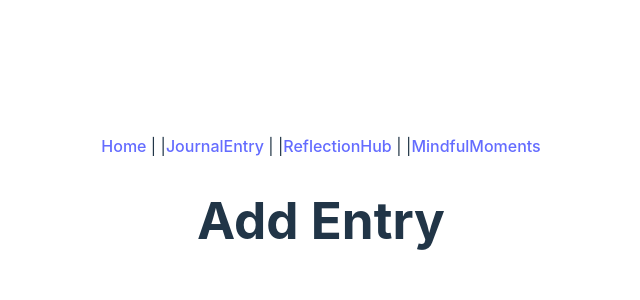
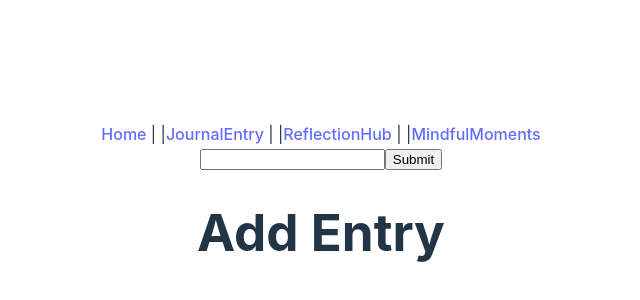
Before and after one commit to dpma1122/DanielleCapstoneFE, a React (Vite) app: page /create in a window 1280 px wide. Shown: the part 192-492 px from the top of the page, without its empty margins (319-959 px from the left). Built offline with nearby package versions, Linux system fonts and the light colour scheme.

Commit message:
code does not show error, but the state is not rerendering with updated post

```diff
--- a/src/pages/JournalEntry.jsx
+++ b/src/pages/JournalEntry.jsx
@@ -1,14 +1,29 @@
 import axios from 'axios';
-
-import { useEffect, } from 'react';
-
-
-
+import {useNavigate} from 'react-router-dom'
+import {useState} from 'react';
 
 
 
 export default function JournalEntry() {
+    const nav = useNavigate();
+    const [formData, setFormData] = useState({ journal: '' })
 
+     async function handleChange(e) {setFormData({...formData, [e.target.name]:e.target.value}) }
+    async function handleSubmit(e) {
+        e.preventDefault();
+         try {
+             let res = axios.post('http://localhost:3000/journal', formData)
+             console.log (res.data)
+         } catch (error) {
+                console.log (error)
+            }
+        }
 
-    return(<><h1>Add Entry</h1></>)
+    return (<>
+        <form onSubmit={handleSubmit}>
+            <input onChange= {handleChange} type='text' name='journal' />
+            <input type= 'submit'/>
+        </form>
+        <h1>Add Entry</h1>
+    </>)
 }
--- a/src/pages/ReflectionHub.jsx
+++ b/src/pages/ReflectionHub.jsx
@@ -11,6 +11,8 @@ export default function ReflectionHub() {
             try {
                 const res = await axios.get('http://localhost:3000/journal');
                 setJournals(res.data);
+                setNewJournalTitle;
+                setNewJournalContent;
             } catch (error) {
                 console.error('Error fetching journal data:', error);
             }
@@ -18,12 +20,17 @@ export default function ReflectionHub() {
         getData();
     }, []);
 
+
     return (
         <>
             <h1>Edit</h1>
             {journals && journals.map((el) => (
                 <p key={el.id || `journal-${el._id}`}>{el.journal}</p>
             ))}
+            <div>
+
+
+            </div>
         </>
     );
 }
```
